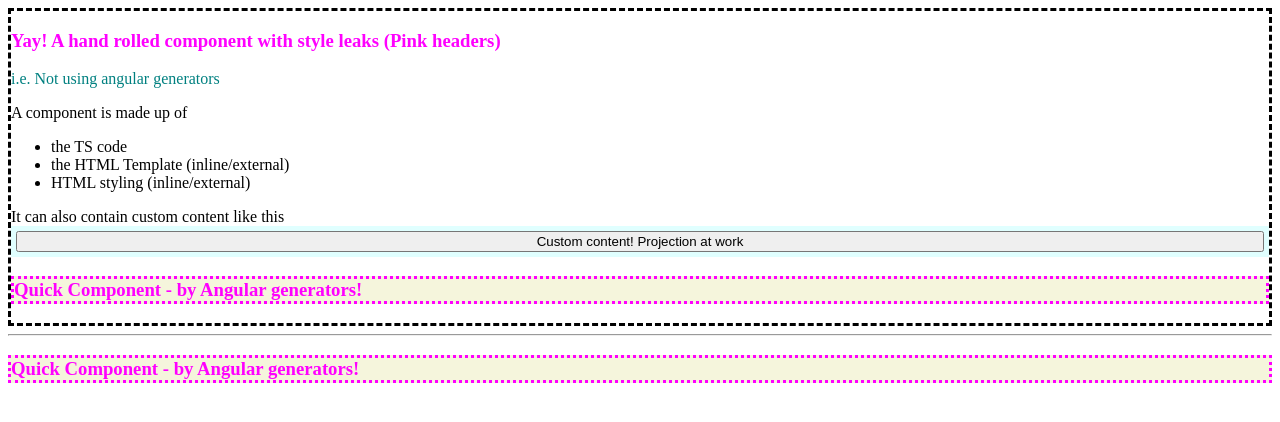
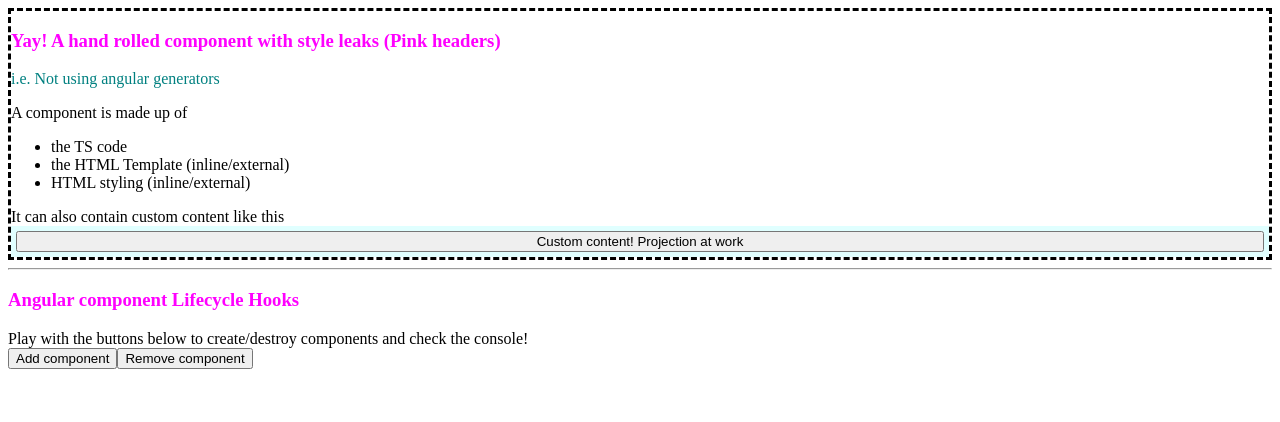
Before and after one commit to gishu/angular-trails, an Angular app: page / in a window 1280 px wide. Shown: the top 422 px of the page. Built offline with nearby package versions, Linux system fonts and the light colour scheme.

Commit message:
Angular component lifecycle hooks

```diff
--- a/src/app/app.module.ts
+++ b/src/app/app.module.ts
@@ -4,12 +4,14 @@ import { BrowserModule } from '@angular/platform-browser';
 import { HandRolledComponent } from "./hand-rolled/hand-rolled.component";
 import { QuickComponent } from './quick/quick.component';
 import { MyUberComponent } from './my-uber/my-uber.component';
+import { LifecycleDemoComponent } from './lifecycle-demo/lifecycle-demo.component';
 
 @NgModule({
   declarations: [
     HandRolledComponent,
     QuickComponent,
-    MyUberComponent
+    MyUberComponent,
+    LifecycleDemoComponent
   ],
   imports: [
     BrowserModule
--- a/src/app/hand-rolled/hand-rolled.component.html
+++ b/src/app/hand-rolled/hand-rolled.component.html
@@ -16,8 +16,9 @@
   </div>
 
   <div>
-    <!-- <mx-quick></mx-quick> -->
-    <!-- <div class="mx-quick"></div> -->
-    <div mx-quick="blah!"></div>
+    <!-- Selector options
+      <mx-quick></mx-quick>
+      <div class="mx-quick"></div>
+      <div mx-quick="blah!"></div> -->
   </div>
 </div>
--- /dev/null
+++ b/src/app/lifecycle-demo/lifecycle-demo.component.ts
@@ -0,0 +1,56 @@
+import { AfterContentChecked, AfterContentInit, AfterViewChecked, AfterViewInit, Component, DoCheck, Input, OnChanges, OnDestroy, OnInit, SimpleChanges } from "@angular/core";
+
+@Component({
+  selector: "mx-lifecycle-demo",
+  template: ` <h3>Component</h3>
+  <ng-content></ng-content>`,
+  styles: [],
+})
+export class LifecycleDemoComponent
+  implements
+    OnInit,
+    OnChanges,
+    DoCheck,
+    AfterContentInit,
+    AfterContentChecked,
+    AfterViewInit,
+    AfterViewChecked,
+    OnDestroy
+{
+  @Input()
+  MyInput: number = 0;
+
+  constructor() {}
+
+  ngOnChanges(changes: SimpleChanges): void {
+    console.log("OnChanges - when bound property changes. High Freq");
+    console.log(changes);
+  }
+
+  ngOnInit(): void {
+    console.log(
+      "OnInit - component has been initialized with Input as " + this.MyInput
+    );
+  }
+
+  ngDoCheck(): void {
+    console.log("DoCheck - Angular change detection run! High Freq");
+  }
+
+  ngAfterContentInit(): void {
+    console.log("AfterContentInit() - external content projected into comp's placeholders");
+  }
+
+  ngAfterContentChecked(): void {
+    console.log("AfterContentChecked() - content has been checked for data updates");
+  }
+  ngAfterViewInit(): void {
+    console.log("AfterViewInit() - component's view and all child component views initialized");
+  }
+  ngAfterViewChecked(): void {
+    console.log("AfterViewChecked() - called after view (and all desc) change detection is done");
+  }
+  ngOnDestroy(): void {
+    console.log("OnDestroy() - component instance terminated");
+  }
+}
--- a/src/app/my-uber/my-uber.component.html
+++ b/src/app/my-uber/my-uber.component.html
@@ -4,4 +4,13 @@
 
 <hr />
 
-<p mx-quick></p>
+<h3>Angular component Lifecycle Hooks</h3>
+Play with the buttons below to create/destroy components and check the console!
+
+<div>
+  <button (click)="addItem()">Add component</button>
+  <button (click)="removeItem()">Remove component</button>
+</div>
+<mx-lifecycle-demo *ngFor="let item of items" [MyInput]="this.value">
+  <button (click)="updateValue()">Update Value {{ this.value }}</button>
+</mx-lifecycle-demo>
--- a/src/app/my-uber/my-uber.component.ts
+++ b/src/app/my-uber/my-uber.component.ts
@@ -1,16 +1,27 @@
-import { Component, OnInit } from '@angular/core';
+import { Component, OnInit } from "@angular/core";
 
 @Component({
-  selector: 'mx-my-uber',
-  templateUrl: './my-uber.component.html',
-  styles: [
-  ]
+  selector: "mx-my-uber",
+  templateUrl: "./my-uber.component.html",
+  styles: [],
 })
 export class MyUberComponent implements OnInit {
+  items: number[] = [];
+  value: number = 42;
 
-  constructor() { }
+  constructor() {}
 
-  ngOnInit(): void {
+  ngOnInit(): void {}
+
+  addItem() {
+    this.items.push(0);
   }
 
+  removeItem() {
+    this.items.pop();
+  }
+  updateValue() {
+    this.value++;
+    console.log("Updated to " + this.value);
+  }
 }
```
